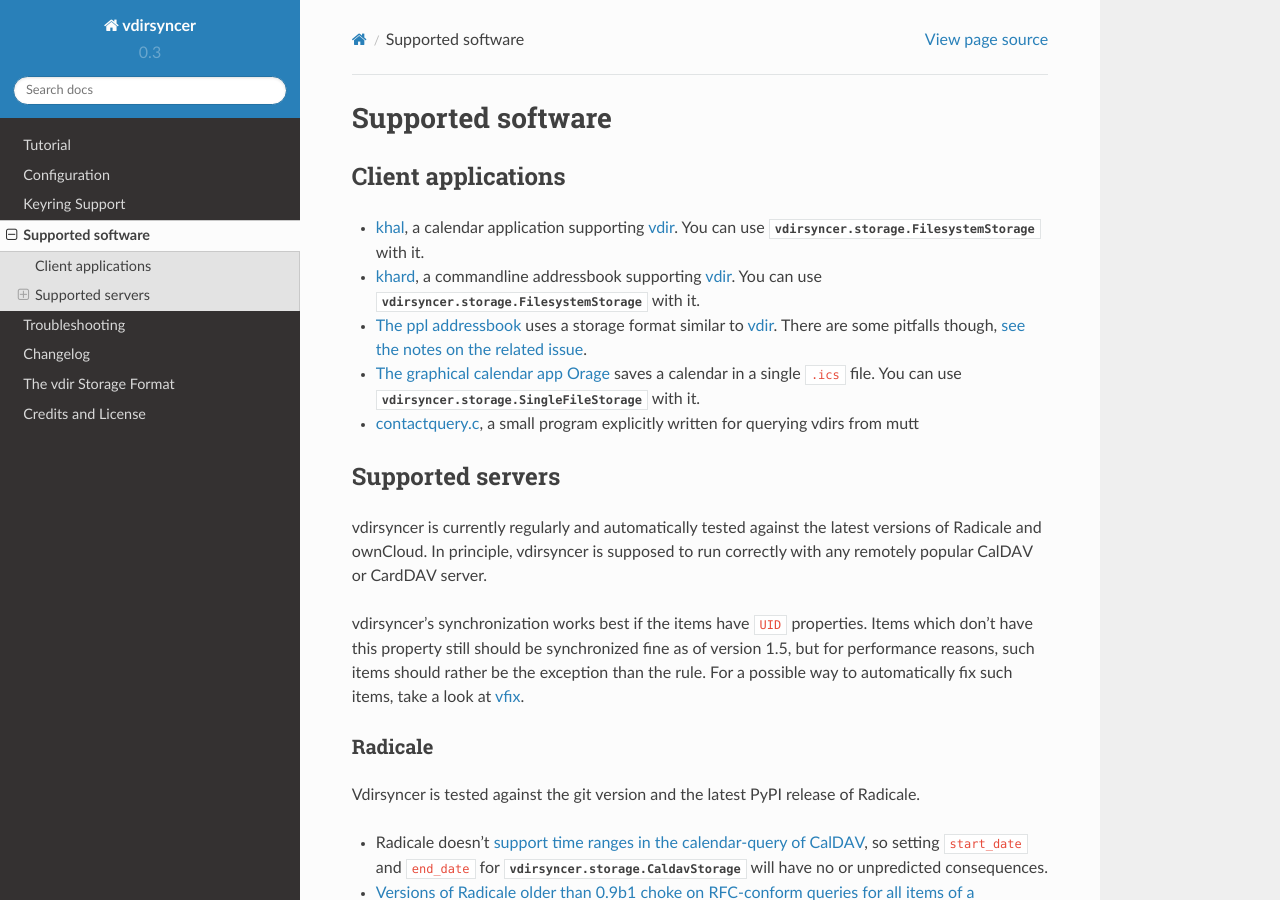
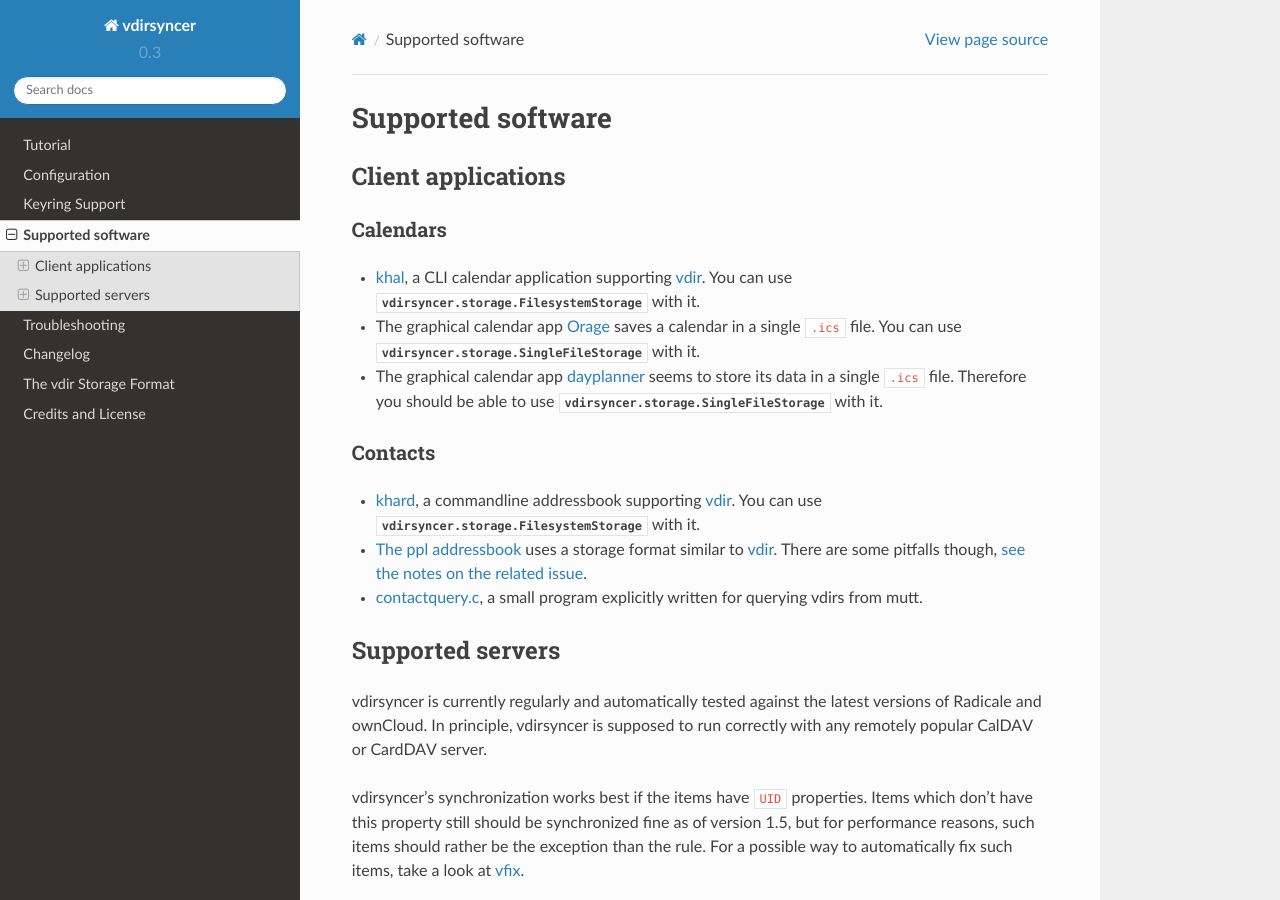
Before and after one commit to pimutils/vdirsyncer, a Sphinx documentation site: the page built from docs/supported.rst, in a window 1280 px wide and 900 px high. Built offline with Sphinx 7.4.7 and the Read the Docs theme 2.0.0, drawn with Linux system fonts in a browser that asks for light colours.

Commit message:
Add dayplanner to list of supported applications

```diff
--- a/docs/supported.rst
+++ b/docs/supported.rst
@@ -5,9 +5,23 @@
 Client applications
 ===================
 
-- `khal <http://lostpackets.de/khal/>`_, a calendar application supporting
+Calendars
+---------
+
+- `khal <http://lostpackets.de/khal/>`_, a CLI calendar application supporting
   :doc:`vdir <vdir>`. You can use
   :py:class:`vdirsyncer.storage.FilesystemStorage` with it.
+
+- The graphical calendar app `Orage <http://www.kolumbus.fi/~w408237/orage/>`_
+  saves a calendar in a single ``.ics`` file. You can use
+  :py:class:`vdirsyncer.storage.SingleFileStorage` with it.
+
+- The graphical calendar app `dayplanner <http://www.day-planner.org/>`_ seems
+  to store its data in a single ``.ics`` file. Therefore you should be able to
+  use :py:class:`vdirsyncer.storage.SingleFileStorage` with it.
+
+Contacts
+--------
 
 - `khard <http://github.com/scheibler/khard/>`_, a commandline addressbook
   supporting :doc:`vdir <vdir>`. You can use
```
Also changed, not shown: other parts of docs/supported.rst (+1 -5 lines).
